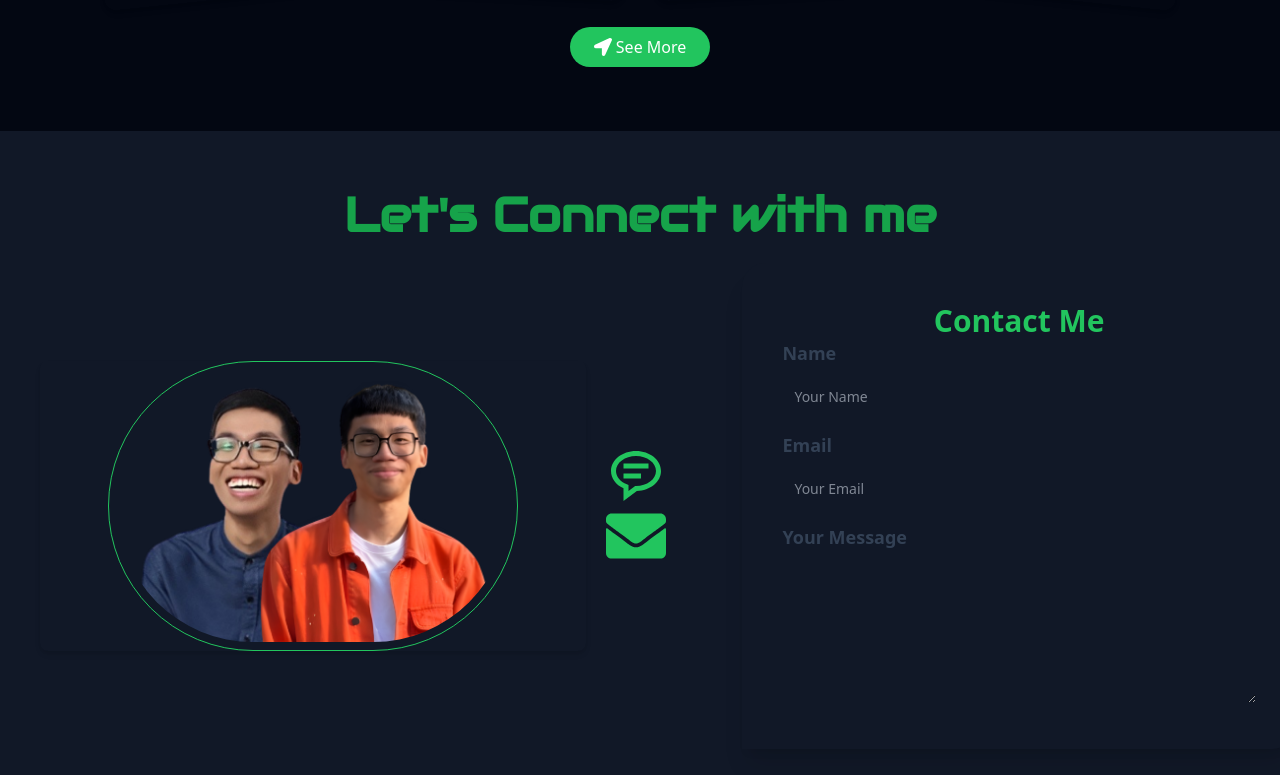
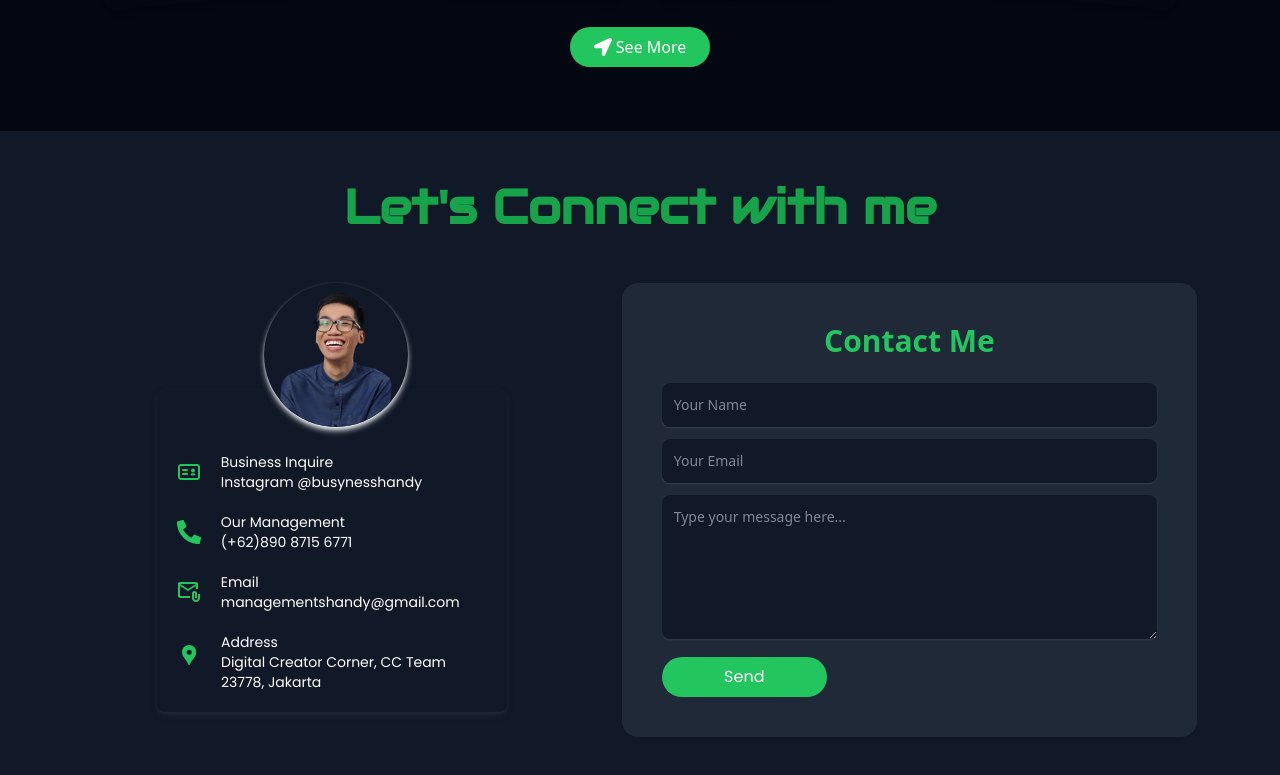
Before and after one commit to gustiaryapriandana31/content_creator_branding_website, a React (Vite) app: page / in a window 1280 px wide. Shown: the part 1395-2170 px from the top of the page. Built offline with nearby package versions, Linux system fonts and the light colour scheme.

Commit message:
feat:create contact page

```diff
--- a/src/components/elements/Input.jsx
+++ b/src/components/elements/Input.jsx
@@ -4,7 +4,7 @@ const Input = ({ type, name, placeholder, onChange }) => {
       type={type}
       name={name}
       placeholder={placeholder}
-      className="appearance-none text-white bg-gray-900 text-sm w-full py-3 px-3 placeholder:opacity-80 outline-none focus:border-b-2 focus:border-green-500"
+      className="appearance-none text-white bg-gray-900 text-sm w-full py-3 px-3 placeholder:opacity-80 outline-none focus:border-b-2 focus:border-green-500 shadow-sm shadow-gray-700 rounded-lg"
       onChange={onChange}
     />
   );
--- a/src/components/elements/Label.jsx
+++ b/src/components/elements/Label.jsx
@@ -1,11 +1,11 @@
-const Label = ({ htmlFor, children, addedClassName }) => {
+const Label = ({ htmlFor, children }) => {
   return (
     <label
       htmlFor={htmlFor}
-      className={`block text-slate-700 font-bold md:text-lg md:mb-2 mb-3 ${addedClassName}`}
-    >
+      className= "block text-slate-700 font-bold md:text-lg md:mb-2 mb-3">
       {children}
     </label>
+
   );
 };
 
--- a/src/components/elements/Textarea.jsx
+++ b/src/components/elements/Textarea.jsx
@@ -5,8 +5,8 @@ const TextArea = ({ name, rows, placeholder, children, onChange }) => {
       rows={rows}
       placeholder={placeholder}
       onChange={onChange}
-      className="appearance-none text-white bg-gray-900 text-sm w-full py-3 px-3 placeholder:opacity-80 outline-none focus:border-b-2 focus:border-green-500"
-    >
+      className="appearance-none text-white bg-gray-900 text-sm w-full py-3 px-3 placeholder:opacity-80 outline-none focus:border-b-2 focus:border-green-500 shadow-sm shadow-gray-700 rounded-lg">
+
       {children}
     </textarea>
   );
--- a/src/components/layouts/FormContact.jsx
+++ b/src/components/layouts/FormContact.jsx
@@ -1,28 +1,73 @@
-import Label from '../elements/Label';
 import Input from '../elements/Input';
+import { useRef } from 'react';
 import TextArea from '../elements/Textarea';
+import { motion, useInView } from 'framer-motion';
+import Button from '../elements/Button';
 
 const FormContact = () => {
+    const ref = useRef(null);
+    const isInView = useInView(ref, {once:true});
+
     return (
-      <div className="bg-gray-900 rounded-tl-3xl rounded-br-3xl p-10 basis-1/2 shadow-xl hover:shadow-green-500/40 translate-x-14 hover:translate-x-2 transition-all duration-400">
-        <h1 className="text-center font-bold text-3xl text-green-500">
-          Contact Me
-        </h1>
-        <form action="" className="">
-            <div className="mb-3">
-                <Label htmlFor="name">Name</Label>
-                <Input type="text" id="name" name="name" placeholder="Your Name" />
-            </div>
-            <div className="mb-3">
-                <Label htmlFor="email">Email</Label>
-                <Input type="email" id="email" email="email" placeholder="Your Email"/>
-            </div>
-            <div>
-                <Label htmlFor="message">Your Message</Label>
-                <TextArea name="message" rows="6"></TextArea>
-            </div>
-
-        </form>
+      <div className="p-3 basis-3/5" ref={ref}>
+        <motion.form
+          initial={{ opacity: 1 }}
+          style={{
+            transform: isInView ? "translateX(20px)" : "translateX(200px)",
+            opacity: isInView ? 1 : 0,
+            transition: "transform 1s cubic-bezier(0.17, 0.55, 0.55, 1) 0.5s",
+          }}
+          className="p-10 bg-gray-800 w-[85%] mx-auto rounded-2xl shadow-sm hover:shadow-green-500"
+        >
+          <h1 className="text-center font-bold text-3xl text-green-500 mb-6">
+            Contact Me
+          </h1>
+          <motion.div
+            initial={{ opacity: 1 }}
+            style={{
+              transform: isInView ? "none" : "translateX(-75px)",
+              opacity: isInView ? 1 : 0,
+              transition: "transform 1s cubic-bezier(0.17, 0.55, 0.55, 1) 0.5s",
+            }}
+            className="mb-3 relative"
+          >
+            <Input type="text" id="name" name="name" placeholder="Your Name" />
+          </motion.div>
+          <motion.div
+            initial={{ opacity: 1 }}
+            style={{
+              transform: isInView ? "none" : "translateX(-50px)",
+              opacity: isInView ? 1 : 0,
+              transition: "transform 1s cubic-bezier(0.17, 0.55, 0.55, 1) 0.5s",
+            }}
+            className="mb-3 relative"
+          >
+            <Input
+              type="email"
+              id="email"
+              name="email"
+              placeholder="Your Email"
+            />
+          </motion.div>
+          <motion.div
+            initial={{ opacity: 1 }}
+            style={{
+              transform: isInView ? "none" : "translateX(-100px)",
+              opacity: isInView ? 1 : 0,
+              transition: "transform 1s cubic-bezier(0.17, 0.55, 0.55, 1) 0.5s",
+            }}
+            className="mb-3 relative"
+          >
+            <TextArea
+              name="message"
+              rows="6"
+              placeholder="Type your message here..."
+            ></TextArea>
+          </motion.div>
+          <Button addedClassname="w-1/3 rounded-full bg-green-500 hover:bg-green-600 font-poppins">
+            Send
+          </Button>
+        </motion.form>
       </div>
     );
 }
--- a/src/components/pages/Contact.jsx
+++ b/src/components/pages/Contact.jsx
@@ -1,24 +1,53 @@
 import FormContact from '../layouts/FormContact';
-import CC from "../../assets/shandy-luo-frame.png";
-import { BiMessageRoundedDetail } from "react-icons/bi";
-import { FaEnvelope } from "react-icons/fa";
+import CC from "../../assets/cc-shandy-luo2.png";
+import { TiBusinessCard } from "react-icons/ti";
+import { FaPhoneAlt } from "react-icons/fa";
+import { MdOutlineAttachEmail } from "react-icons/md";
+import { MdLocationPin } from "react-icons/md";
 
 const Contact = () => {
     return (
       <main className="bg-gray-900 min-h-screen p-10">
-        <h2 className="my-5 md:mb-6 mb-3 text-center md:text-5xl text-3xl font-bold text-green-600 font-audiowide">
+        <h2 className="my-3 md:mb-10 text-center md:text-5xl text-3xl font-bold text-green-600 font-audiowide">
           Let's Connect with me
         </h2>
-        <div className="flex flex-row gap-5 items-center ">
-          <div className="basis-1/2 shadow-md rounded-lg">
-            <img src={CC} alt="Shandy Luo Image" className='mx-auto w-3/4 h-1/2 rounded-full border border-green-500 p-2'/>
+        <section className="relative flex flex-row gap-8 items-center">
+          <img src={CC} alt="Shandy Luo Image" className='absolute top-3 left-56 w-36 h-36 rounded-full shadow-md shadow-slate-50'/>
+          <div className="basis-2/5 pt-20">
+            <div className='float-right pt-16 p-5 w-3/4 shadow-md shadow-gray-800 rounded-lg grid grid-cols-2 md:grid-cols-1 gap-5 text-white font-poppins'>
+              <aside className='flex flex-col md:flex-row'>
+                <TiBusinessCard className="text-2xl mr-5 mt-2 text-green-500" />
+                <div className='text-sm'>
+                  <p>Business Inquire</p>
+                  <p>Instagram @busynesshandy</p>
+                </div>
+              </aside>
+              <aside className='flex flex-col md:flex-row'>
+                <FaPhoneAlt className="text-2xl mr-5 mt-2 text-green-500" />
+                <div className='text-sm'>
+                  <p>Our Management</p>
+                  <p>(+62)890 8715 6771</p>
+                </div>
+              </aside>
+              <aside className='flex flex-col md:flex-row'>
+                <MdOutlineAttachEmail className="text-2xl mr-5 mt-2 text-green-500" />
+                <div className='text-sm'>
+                  <p>Email</p>
+                  <p>managementshandy@gmail.com</p>
+                </div>
+              </aside>
+              <aside className='flex flex-col md:flex-row'>
+                <MdLocationPin className="text-3xl mr-5 mt-2 text-green-500" />
+                <div className='text-sm'>
+                  <p>Address</p>
+                  <p>Digital Creator Corner, CC Team 23778, Jakarta</p>
+                </div>
+              </aside>
+            </div>
           </div>
-          <div>
-            <BiMessageRoundedDetail className="text-6xl text-green-500" />
-            <FaEnvelope className="text-6xl text-green-500" />
-          </div>
+
           <FormContact />
-        </div>
+        </section>
       </main>
     );
 }
```
